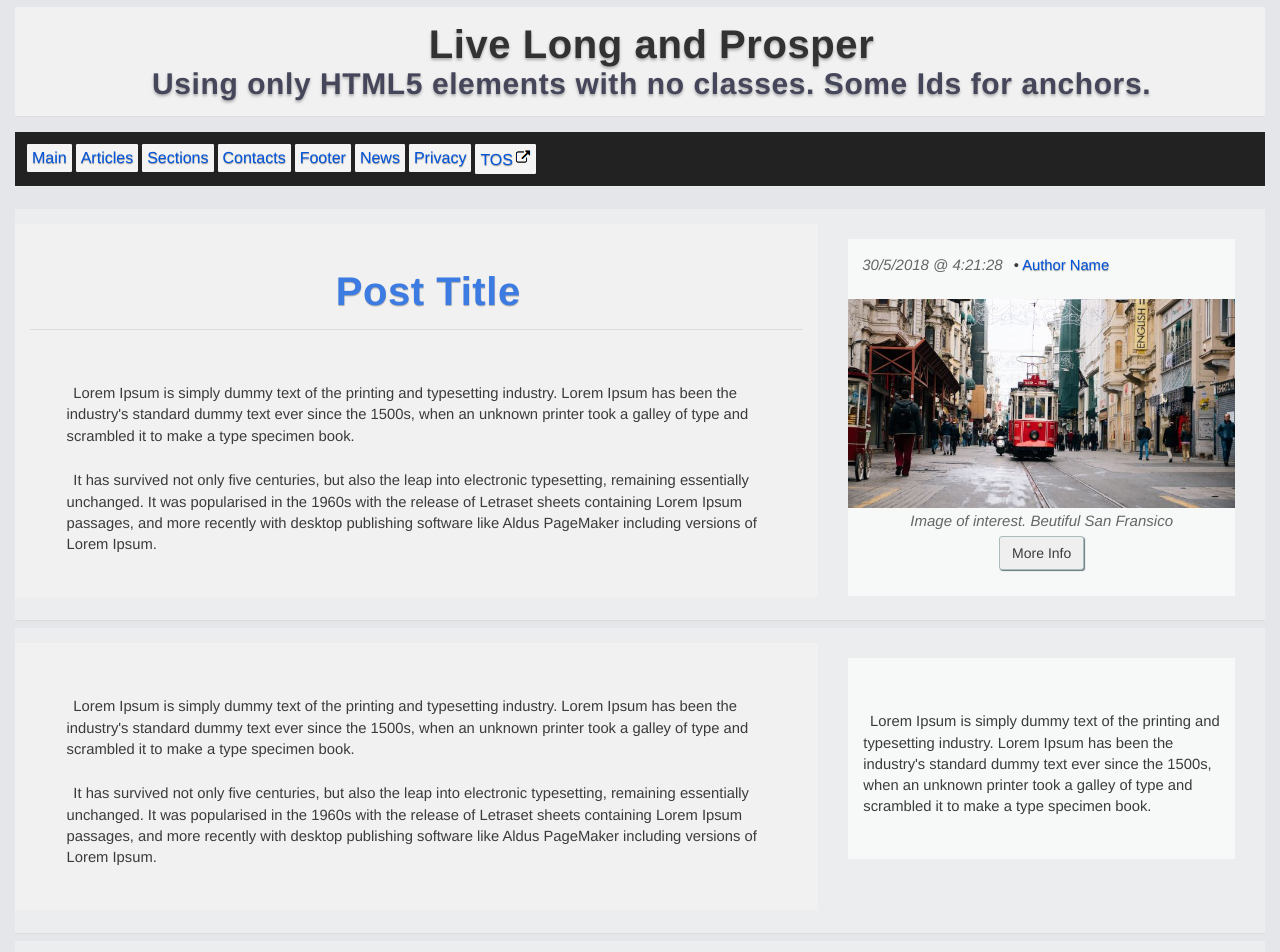
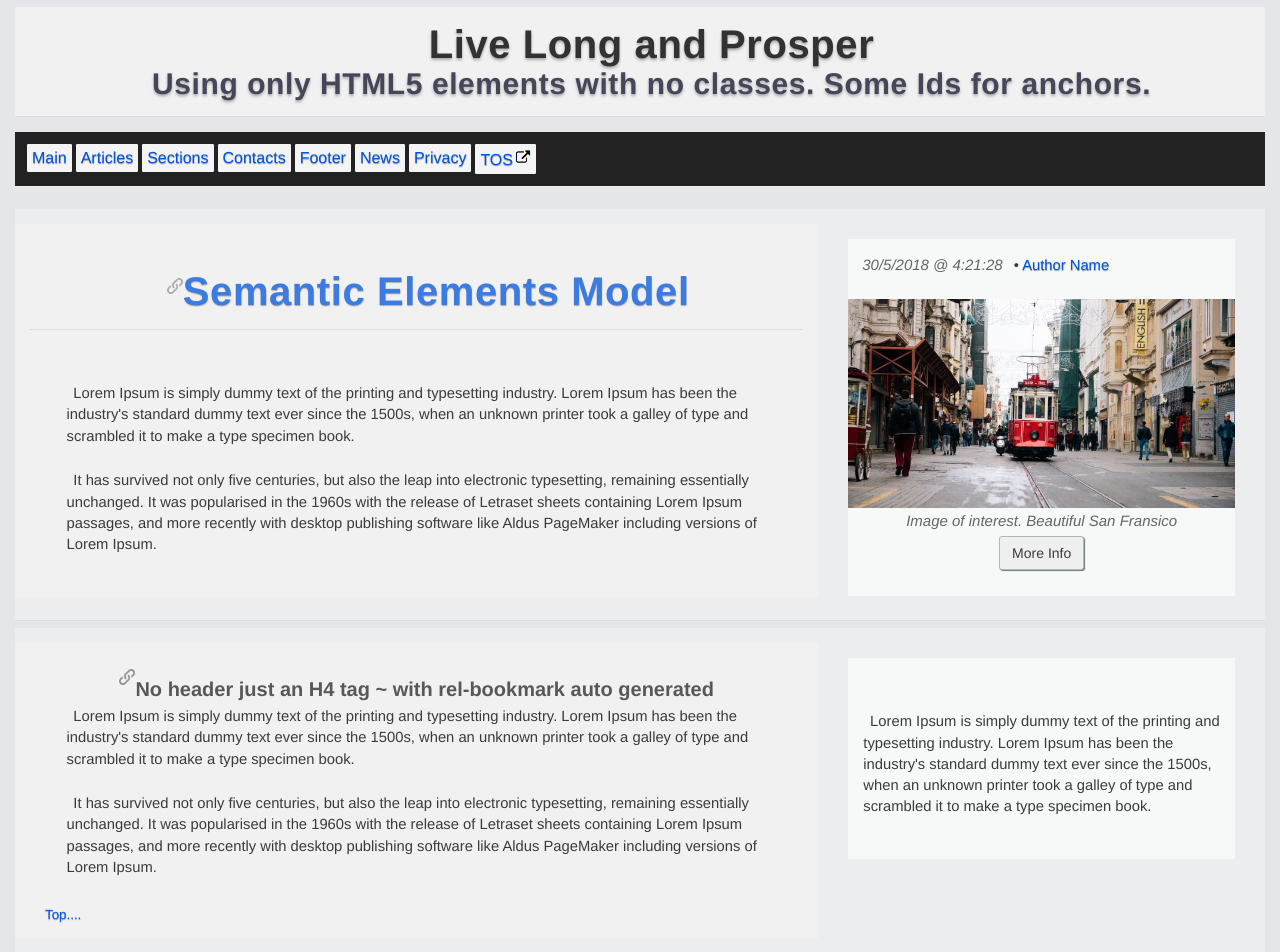
Before and after one commit to tradesouthwest/sem, a plain HTML site: page index.html in a window 1280 px wide. Shown: the top 952 px of the page. Drawn offline with Linux system fonts and the light colour scheme.

Commit message:
adding forms
full copy paste

```diff
--- a/index.html
+++ b/index.html
@@ -39,7 +39,7 @@
     <section itemscope itemtype="http://schema.org/Article">
         <div>
             <header>
-                <h1 itemprop="name headline"><a href="http://example.com/post" rel="nofollow" title="title">Post Title</a></h1>
+                <h1 itemprop="name headline"><a href="http://example.com/post" rel="bookmark" title="title">Semantic Elements Model</a></h1>
             </header>
         </div>
         <div id="Art">
@@ -55,7 +55,7 @@
         </span>
         </p>
         <figure><img src="media/350.jpeg" alt="img"/></figure>
-        <figcaption>Image of interest. Beutiful San Fransico</figcaption>
+        <figcaption>Image of interest. Beautiful San Fransico</figcaption>
         <p><button>More Info</button></p>
     </aside>
 </article>
@@ -65,8 +65,10 @@
     <article>
         <section>
             <div id="Sec">
+            <h4><span><a href="file:///home/tradesw/Templates/M-Z/tsw/dev/sem/index.html#Sec" title="Click to Copy Link to Clipboard" rel="bookmark" onClick="ClipBoard();"></a></span>No header just an H4 tag ~ with rel-bookmark auto generated</h4>
                 <p>Lorem Ipsum is simply dummy text of the printing and typesetting industry. Lorem Ipsum has been the industry's standard dummy text ever since the 1500s, when an unknown printer took a galley of type and scrambled it to make a type specimen book.</p><p>It has survived not only five centuries, but also the leap into electronic typesetting, remaining essentially unchanged. It was popularised in the 1960s with the release of Letraset sheets containing Lorem Ipsum passages, and more recently with desktop publishing software like Aldus PageMaker including versions of Lorem Ipsum.</p>
             </div>
+            <span><a href="#" title="back to top" rel="first">Top....</a></span>
         </section>
         <aside>
             <div>
@@ -246,7 +248,8 @@
         </select></p>
         <p><label>Check </label><input type=checkbox name=checkitout value=0>
         </p>
-        </fieldset></form>
+        <p><input type="reset" name="reset" value"Reset"></p>
+                </fieldset></form>
         </div>
     </aside>
 </article>
```
